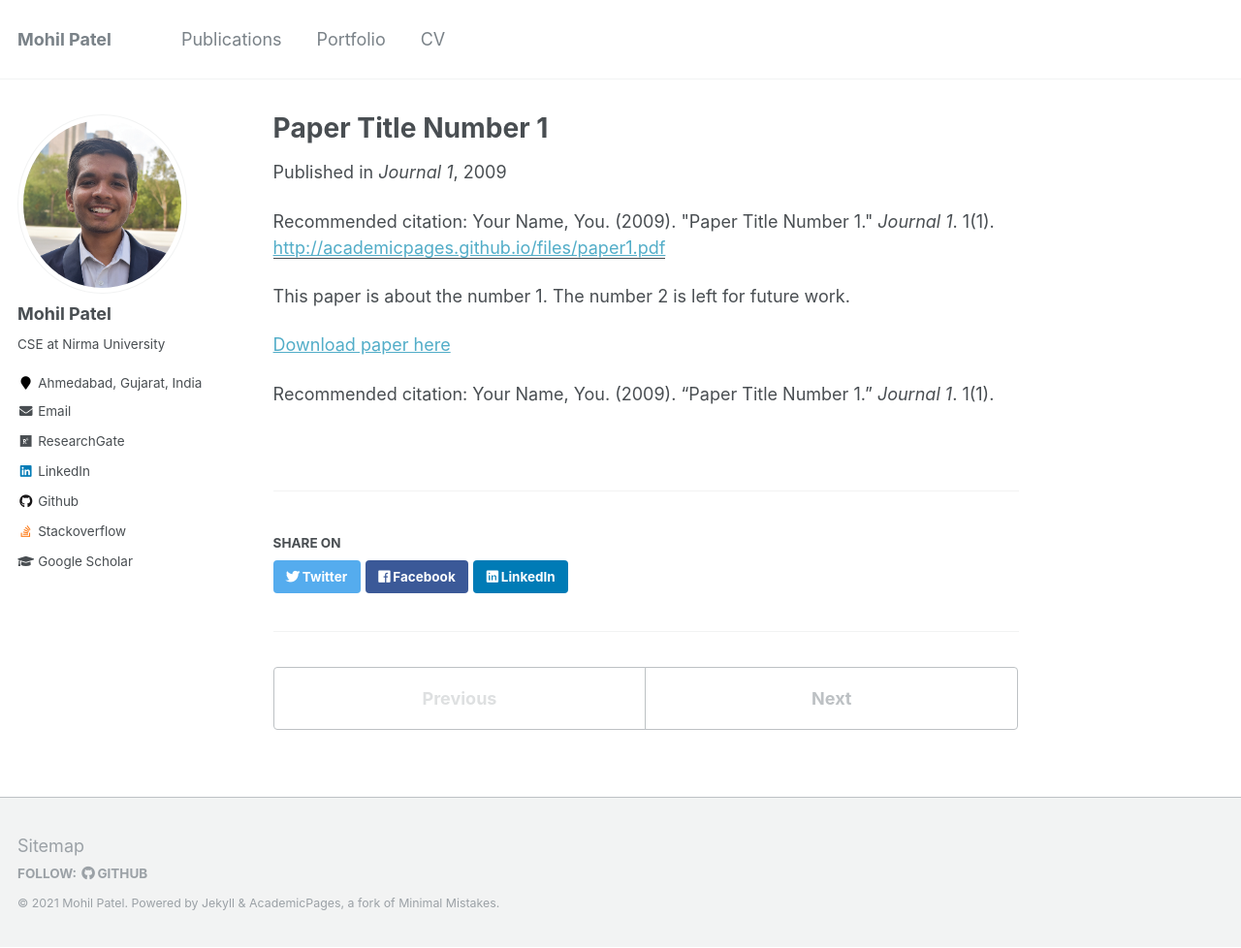
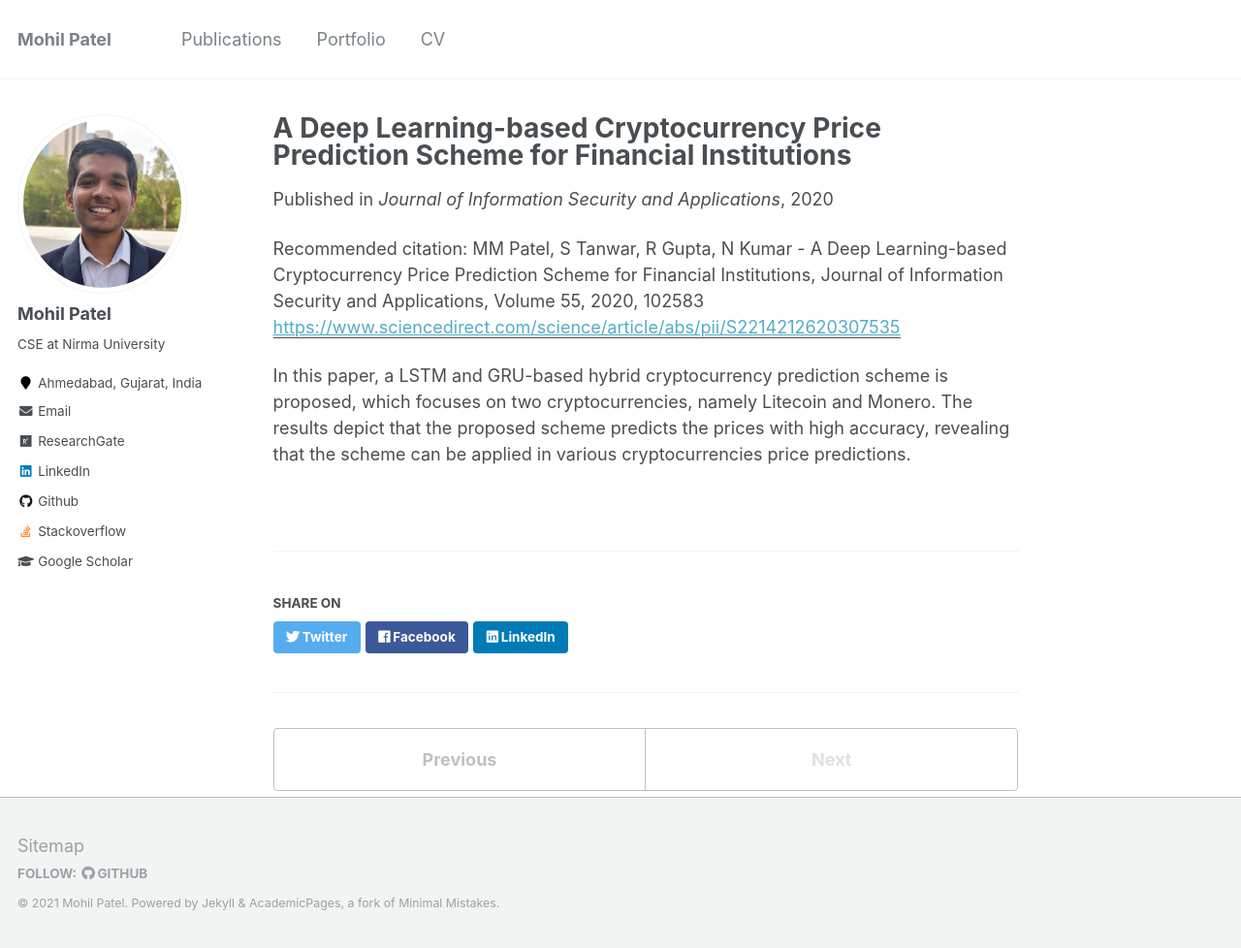
Before and after one commit to mohilpatel25/mohilpatel25.github.io, a Jekyll site: the page built from _publications/2009-10-01-paper-title-number-1.md, in a window 1280 px wide and 978 px high. Shown: the whole window at 97% size. Built offline with Jekyll 4.4.1, drawn with Linux system fonts in a browser that asks for light colours.

Commit message:
Update 2009-10-01-paper-title-number-1.md

```diff
--- a/_publications/2009-10-01-paper-title-number-1.md
+++ b/_publications/2009-10-01-paper-title-number-1.md
@@ -1,15 +1,11 @@
 ---
-title: "Paper Title Number 1"
+title: "A Deep Learning-based Cryptocurrency Price Prediction Scheme for Financial Institutions"
 collection: publications
-permalink: /publication/2009-10-01-paper-title-number-1
+permalink: /publication/2020-12-01-paper-title-number-1
 excerpt: 'This paper is about the number 1. The number 2 is left for future work.'
-date: 2009-10-01
-venue: 'Journal 1'
-paperurl: 'http://academicpages.github.io/files/paper1.pdf'
-citation: 'Your Name, You. (2009). &quot;Paper Title Number 1.&quot; <i>Journal 1</i>. 1(1).'
+date: 2020-12-01
+venue: 'Journal of Information Security and Applications'
+paperurl: 'https://www.sciencedirect.com/science/article/abs/pii/S2214212620307535'
+citation: 'MM Patel, S Tanwar, R Gupta, N Kumar - A Deep Learning-based Cryptocurrency Price Prediction Scheme for Financial Institutions, Journal of Information Security and Applications, Volume 55, 2020, 102583'
 ---
-This paper is about the number 1. The number 2 is left for future work.
-
-[Download paper here](http://academicpages.github.io/files/paper1.pdf)
-
-Recommended citation: Your Name, You. (2009). "Paper Title Number 1." <i>Journal 1</i>. 1(1).
+In this paper, a LSTM and GRU-based hybrid cryptocurrency prediction scheme is proposed, which focuses on two cryptocurrencies, namely Litecoin and Monero. The results depict that the proposed scheme predicts the prices with high accuracy, revealing that the scheme can be applied in various cryptocurrencies price predictions.
```
